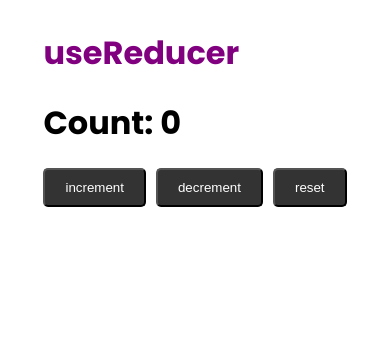
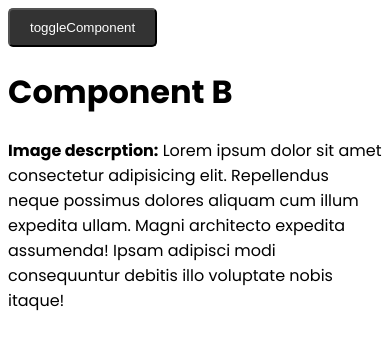
Before and after one commit to mathan26/react-series-tutorial-for-youtube, a React (Vite) app: page / in a window 390 px wide. Shown: the top 350 px of the page. Built offline with nearby package versions, Linux system fonts and the light colour scheme.

Commit message:
custom hooks

```diff
--- a/src/App.jsx
+++ b/src/App.jsx
@@ -1,4 +1,7 @@
+import { useState } from "react";
 import ConditionRenderingExample1 from "./components/condition-rendering/ConditionRenderingExample1";
+import ComponentA from "./components/example-components/ComponentA";
+import ComponentB from "./components/example-components/ComponentB";
 import ControlledFormExample from "./components/forms-handling/ControlledFormExample";
 import UnControlledForms from "./components/forms-handling/UnControlledForms";
 import HooksExample from "./components/hooks-explained/HooksExample";
@@ -10,10 +13,21 @@ import StateManagementExample2 from "./components/state-managment/StateManagemen
 import StateManagementExample3 from "./components/state-managment/StateManagementExample3";
 
 const App = () => {
+  const [showFirstComponent, setFirstComponent] = useState(false);
+
   return (
-    <div className="container">
-      <UseReducerExample />
-    </div>
+    <>
+      <button
+        onClick={() => {
+          setFirstComponent(!showFirstComponent);
+        }}
+      >
+        toggleComponent
+      </button>
+      <div className="container">
+        {showFirstComponent ? <ComponentA /> : <ComponentB />}
+      </div>
+    </>
   );
 };
 
--- /dev/null
+++ b/src/components/example-components/ComponentA.jsx
@@ -0,0 +1,29 @@
+import React, { useEffect, useState } from "react";
+import useWindowSize from "../hooks-explained/useWindowSize";
+
+const ComponentA = () => {
+  const windowSize = useWindowSize();
+
+  return (
+    <div>
+      <h1>Component A</h1>
+      {windowSize.width > 500 ? (
+        <h2>
+          Lorem ipsum dolor sit amet consectetur adipisicing elit. Magnam odio
+          maxime necessitatibus quis tempore fugiat error sunt quae minus,
+          dignissimos ea ab cum tenetur, dolores non nisi temporibus nobis
+          consequatur!
+        </h2>
+      ) : (
+        <p>
+          Lorem ipsum dolor sit, amet consectetur adipisicing elit.
+          Reprehenderit ex odit sapiente. Omnis aspernatur totam, fuga dicta
+          voluptates, nostrum quia aliquam, veniam cumque quas placeat! Porro
+          ullam minus animi obcaecati!
+        </p>
+      )}
+    </div>
+  );
+};
+
+export default ComponentA;
--- /dev/null
+++ b/src/components/example-components/ComponentB.jsx
@@ -0,0 +1,24 @@
+import React, { useEffect, useState } from "react";
+import reactImage from "./../../assets/react.svg";
+import useWindowSize from "../hooks-explained/useWindowSize";
+const ComponentB = () => {
+  const windowSize = useWindowSize();
+
+  return (
+    <div>
+      <h1>Component B</h1>
+      {windowSize.width > 500 ? (
+        <img src={reactImage} alt="image" width={250} />
+      ) : (
+        <p>
+          <b>Image descrption:</b> Lorem ipsum dolor sit amet consectetur
+          adipisicing elit. Repellendus neque possimus dolores aliquam cum illum
+          expedita ullam. Magni architecto expedita assumenda! Ipsam adipisci
+          modi consequuntur debitis illo voluptate nobis itaque!
+        </p>
+      )}
+    </div>
+  );
+};
+
+export default ComponentB;
--- /dev/null
+++ b/src/components/hooks-explained/useWindowSize.js
@@ -0,0 +1,25 @@
+import React, { useEffect, useState } from "react";
+
+const useWindowSize = () => {
+  const [windowSize, setWindowSize] = useState({
+    width: window.innerWidth,
+  });
+
+  useEffect(() => {
+    const handleResize = () => {
+      setWindowSize({
+        width: window.innerWidth,
+      });
+    };
+
+    window.addEventListener("resize", handleResize);
+
+    return () => {
+      window.removeEventListener("resize", handleResize);
+    };
+  }, []);
+
+  return windowSize;
+};
+
+export default useWindowSize;
```
